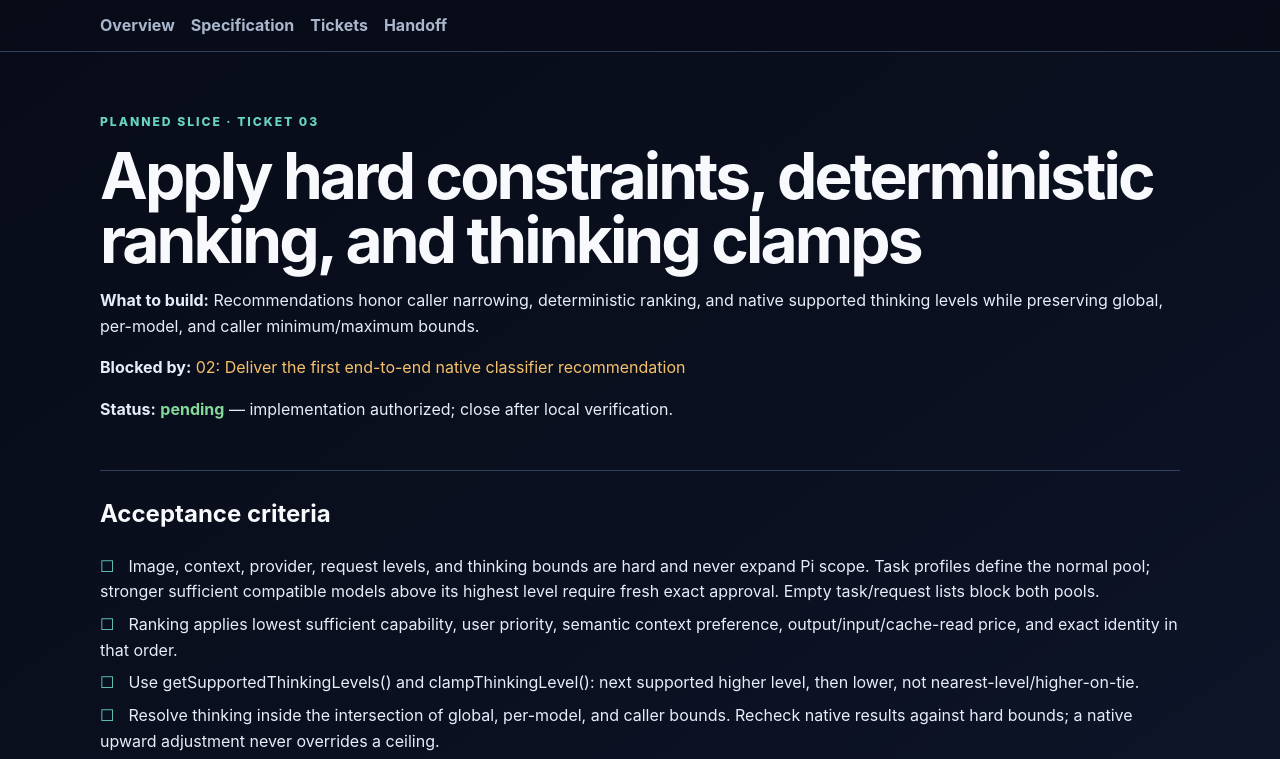
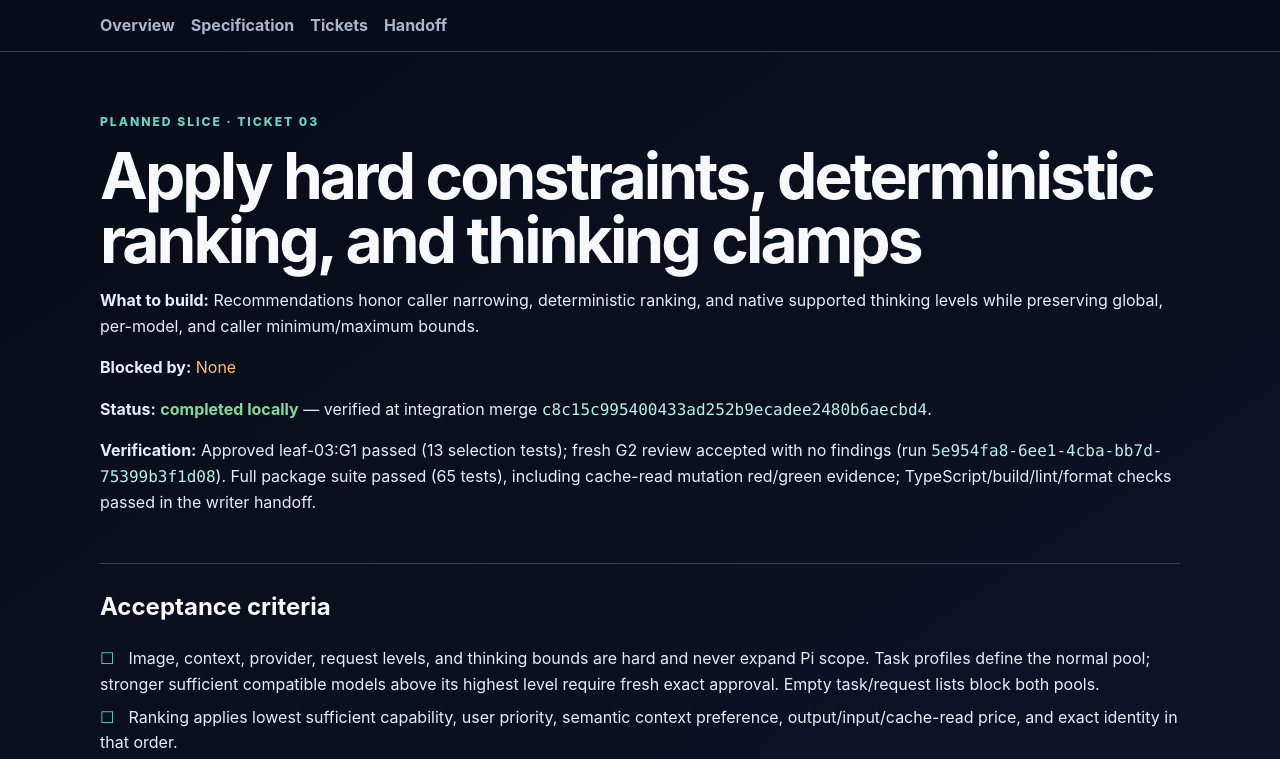
Before and after one commit to schultzp2020/pi-extensions, a website: page docs/tickets/03-constraints-selection-thinking.html in a window 1280 px wide. Shown: the top 759 px of the page. Drawn offline with Linux system fonts and the light colour scheme.

Commit message:
docs(pi-model-advisor): verify ticket 03 integration

```diff
--- a/docs/tickets/03-constraints-selection-thinking.html
+++ b/docs/tickets/03-constraints-selection-thinking.html
@@ -273,11 +273,16 @@
       </p>
       <p>
         <strong>Blocked by:</strong>
-        <span class="blocked">02: Deliver the first end-to-end native classifier recommendation</span>
+        <span class="blocked">None</span>
       </p>
       <p>
-        <strong>Status:</strong> <span class="status">pending</span> — implementation authorized; close after local
-        verification.
+        <strong>Status:</strong> <span class="status">completed locally</span> — verified at integration merge
+        <code>c8c15c995400433ad252b9ecadee2480b6aecbd4</code>.
+      </p>
+      <p>
+        <strong>Verification:</strong> Approved leaf-03:G1 passed (13 selection tests); fresh G2 review accepted with no
+        findings (run <code>5e954fa8-6ee1-4cba-bb7d-75399b3f1d08</code>). Full package suite passed (65 tests), including
+        cache-read mutation red/green evidence; TypeScript/build/lint/format checks passed in the writer handoff.
       </p>
       <h2>Acceptance criteria</h2>
       <ul class="checklist">
```
Also changed, not shown: docs/pi-model-advisor-tickets.html (+8 -3 lines).
